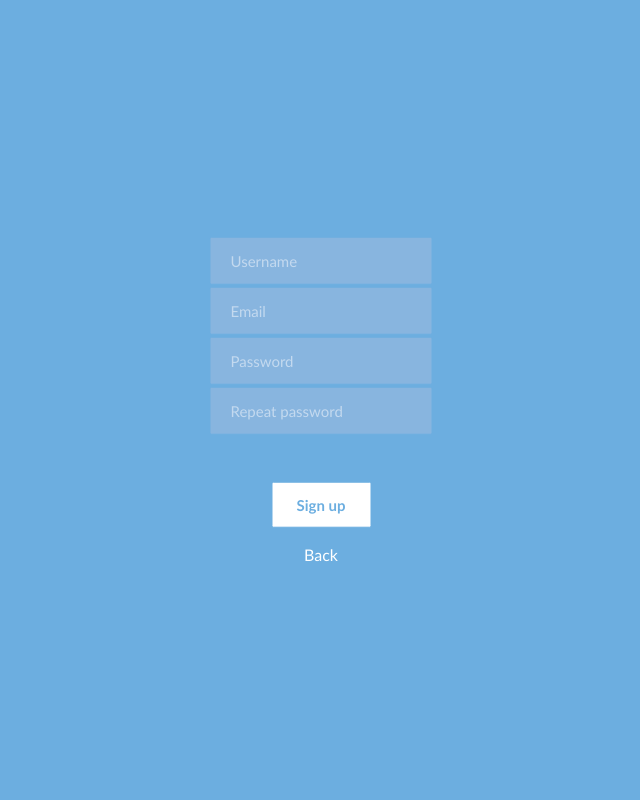
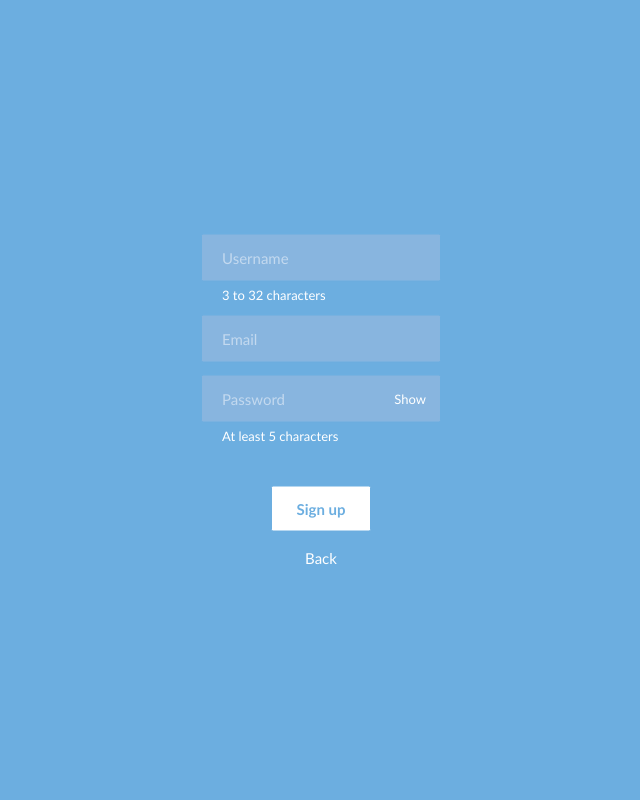
Before and after one commit to raphaelberly/journal, a Flask app: page /signup in a window 1280 px wide. Shown: the whole page, without its empty margins (319-959 px from the left). Run offline with Flask 3, Linux system fonts and the light colour scheme; parts of the project's set-up code (start-up, migrations or seed data) failed here and were passed over; some libraries are stand-ins or nearby versions.

Commit message:
Ease login and signup: looser rules, clear errors checked as you type

```diff
--- a/app/forms.py
+++ b/app/forms.py
@@ -1,41 +1,47 @@
 from flask_wtf import FlaskForm
-from wtforms import StringField, PasswordField, SubmitField
-from wtforms.validators import ValidationError, DataRequired, Email, EqualTo, Length
+from sqlalchemy import func
+from wtforms import StringField, EmailField, PasswordField, SubmitField
+from wtforms.validators import ValidationError, DataRequired, Email, Length
 from app.models import User
+
+
+def strip(value: str | None) -> str | None:
+    # Drop the space the iPhone keyboard adds after a suggested word
+    return value.strip() if value else value
 
 
 class RegistrationForm(FlaskForm):
 
+    # Keep the hints of signup.html in line with these rules
     username = StringField(
         label='Username',
-        validators=[DataRequired(), Length(5, 35)],
-        render_kw={'placeholder': 'Username'}
+        filters=[strip],
+        validators=[DataRequired('Required'), Length(3, 32, 'Must be 3 to 32 characters long')],
+        render_kw={'placeholder': 'Username', 'autocomplete': 'username',
+                   'autocapitalize': 'none', 'autocorrect': 'off', 'spellcheck': 'false'}
     )
-    email = StringField(
+    email = EmailField(
         label='Email',
-        validators=[DataRequired(), Email()],
-        render_kw={'placeholder': 'Email'}
+        filters=[strip],
+        validators=[DataRequired('Required'), Email(granular_message=True)],
+        render_kw={'placeholder': 'Email', 'autocomplete': 'email'}
     )
     password = PasswordField(
         label='Password',
-        validators=[DataRequired(), Length(5, 35)],
-        render_kw={'placeholder': 'Password'}
-    )
-    password2 = PasswordField(
-        label='Repeat password',
-        validators=[DataRequired(), EqualTo('password')],
-        render_kw={'placeholder': 'Repeat password'}
+        validators=[DataRequired('Required'), Length(min=5, message='Must be at least 5 characters long')],
+        render_kw={'placeholder': 'Password', 'autocomplete': 'new-password',
+                   'autocapitalize': 'none', 'autocorrect': 'off', 'spellcheck': 'false'}
     )
     submit = SubmitField(
         label='Register'
     )
 
     def validate_username(self, username):
-        user = User.query.filter_by(username=username.data).first()
+        user = User.query.filter(func.lower(User.username) == username.data.lower()).first()
         if user is not None:
-            raise ValidationError('This username is already used. Please enter a new one.')
+            raise ValidationError('This username is already taken')
 
     def validate_email(self, email):
-        user = User.query.filter_by(email=email.data).first()
+        user = User.query.filter(func.lower(User.email) == email.data.lower()).first()
         if user is not None:
-            raise ValidationError('Please use a different email address.')
+            raise ValidationError('This email is already used by another account')
--- a/app/routes.py
+++ b/app/routes.py
@@ -6,7 +6,7 @@ from os import path
 from flask import render_template, request, url_for, flash, send_from_directory
 from flask_login import login_user, logout_user, login_required, current_user
 from flask_wtf.csrf import CSRFError
-from sqlalchemy import func, cast, Integer, case, and_
+from sqlalchemy import func, cast, Integer, case, and_, or_
 from werkzeug.exceptions import HTTPException
 from werkzeug.utils import redirect
 
@@ -97,17 +97,27 @@ def login():
     if current_user.is_authenticated:
         return redirect(url_for('search'))
 
+    metadata = {}
     if request.method == 'POST':
         if 'username' in request.form:
-            user = User.query.filter_by(username=get_post_result('username')).first()
-            if user is None or not user.check_password(get_post_result('password')):
-                flash('Wrong username or password', category='error')
-                return redirect(url_for('login'))
-            login_user(user, remember=True, duration=timedelta(days=90))
-            flash(f'Welcome, {user.username}!', category='success')
-            return redirect(url_for('search'))
+            # Accept the username or the email, whatever the case. Several accounts may match an
+            # email (or differ only by case), so keep the one the password opens
+            username = get_post_result('username').strip()
+            password = get_post_result('password')
+            users = User.query.filter(or_(
+                func.lower(User.username) == username.lower(),
+                func.lower(User.email) == username.lower(),
+            )).all()
+            user = next((user for user in users if user.check_password(password)), None)
+            if user is None:
+                # Render rather than redirect, to keep the username in its field
+                metadata = {'username': username, 'error': 'Wrong username or password'}
+            else:
+                login_user(user, remember=True, duration=timedelta(days=90))
+                flash(f'Welcome, {user.username}!', category='success')
+                return redirect(url_for('search'))
 
-    return render_template('login.html')
+    return render_template('login.html', payload={}, metadata=metadata)
 
 
 @app.route('/signup', methods=['GET', 'POST'])
--- /dev/null
+++ b/app/static/css/auth.css
@@ -0,0 +1,98 @@
+
+body {
+    background-color: #6caee0;
+    overflow: hidden;
+}
+
+.auth {
+    position: absolute;
+    top: 50%;
+    left: 50%;
+    transform: translate(-50%, -50%);
+    width: 240px;
+    text-align: left;
+    display: flex;
+    flex-direction: column;
+    gap: 12px;
+}
+
+.auth input {
+    box-sizing: border-box;
+    width: 100%;
+    border-radius: 2px;
+    background-color: #88B5DF;
+    padding: 14px 15px 14px 20px;
+    border: 1px solid #6caee0;
+    outline: none;
+    -webkit-appearance: none;
+    font: 15px Trebuchet MS;
+    color: #fff;
+}
+
+.field {
+    display: flex;
+    flex-direction: column;
+    gap: 5px;
+}
+
+/* Rules shown before typing, replaced by the error when there is one */
+.field-hint {
+    padding-left: 21px;
+    font: 13px Trebuchet MS, sans-serif;
+    color: #fff;
+}
+
+.field:has(.field-error:not(:empty)) .field-hint {
+    display: none;
+}
+
+.field-error {
+    border-radius: 2px;
+    background-color: #B3261E;
+    padding: 6px 10px 6px 21px;
+    font: 14px Trebuchet MS, sans-serif;
+    color: #fff;
+}
+
+.field-error:empty {
+    display: none;
+}
+
+/* Show/Hide button, inside the password field */
+.password {
+    position: relative;
+}
+
+.password input {
+    padding-right: 60px;
+}
+
+.reveal {
+    position: absolute;
+    top: 0;
+    right: 0;
+    bottom: 0;
+    padding: 0 15px;
+    border: none;
+    background: none;
+    -webkit-appearance: none;
+    font: 13px Trebuchet MS, sans-serif;
+    color: #fff;
+    cursor: pointer;
+}
+
+.auth .styled-button {
+    align-self: center;
+    margin-top: 30px;
+}
+
+.auth a {
+    align-self: center;
+    margin-top: 5px;
+    color: white;
+    text-decoration: none;
+}
+
+::placeholder {
+    color: #C3D9EF;
+}
--- a/app/static/css/signup.css
+++ /dev/null
@@ -1,59 +0,0 @@
-
-body {
-    background-color: #6caee0;
-    overflow: hidden;
-}
-
-.signup {
-    position: absolute;
-    top: 50%;
-    left: 50%;
-    transform: translate(-50%, -50%);
-}
-
-.signup input{
-
-    border-radius: 2px;
-    background-color:  #88B5DF;
-    padding: 14px 15px 14px 20px;
-    border: 1px solid #6caee0;
-
-    color:#4E565C;
-    outline: none;
-    -webkit-appearance: none;
-
-    font: 15px Trebuchet MS;
-    color: #fff;
-}
-
-.signup td {
-    text-align: center;
-}
-
-.signup button {
-    margin-top: 20%;
-}
-
-.error {
-    font: 15px Trebuchet MS, sans-serif;
-    color: #E33A3A;
-}
-
-.signup a {
-    color: white;
-    text-decoration: none;
-}
-
-.signup p {
-    margin-top: 15px;
-}
-
-::placeholder { /* Chrome, Firefox, Opera, Safari 10.1+ */
-  color: #C3D9EF;
-}
-:-ms-input-placeholder { /* Internet Explorer 10-11 */
-  color: #C3D9EF;
-}
-::-ms-input-placeholder { /* Microsoft Edge */
-  color: #C3D9EF;
-}
--- /dev/null
+++ b/app/static/js/auth.js
@@ -0,0 +1,57 @@
+// Login and signup forms: check each field while it is filled in, with our own messages instead
+// of the browser's bubbles, and let the password be shown in clear
+
+function fieldError(input) {
+    if (input.validity.valueMissing) return 'Required';
+    if (input.validity.typeMismatch) return 'Not a valid email address';
+    if (input.validity.tooShort) return `Must be at least ${input.minLength} characters long`;
+    return '';
+}
+
+const form = document.querySelector('form.auth');
+const inputs = [...form.querySelectorAll('.field input')];
+const touched = new Set();
+form.noValidate = true;
+
+function check(input) {
+    // Until a field has been left once, only clear its error (the server's included), so as not
+    // to complain about a word still being typed
+    const error = input.closest('.field').querySelector('.field-error');
+    error.textContent = touched.has(input) ? fieldError(input) : '';
+}
+
+for (const input of inputs) {
+    input.addEventListener('input', () => check(input));
+    input.addEventListener('blur', () => {
+        if (input.value) {
+            touched.add(input);
+            check(input);
+        }
+    });
+}
+
+form.addEventListener('submit', event => {
+    inputs.forEach(input => {
+        touched.add(input);
+        check(input);
+    });
+    const invalid = inputs.find(input => !input.validity.valid);
+    if (invalid) {
+        event.preventDefault();
+        invalid.focus();
+    } else {
+        // Send the password hidden again, for password managers to offer saving it
+        form.querySelectorAll('.password input').forEach(input => input.type = 'password');
+    }
+});
+
+for (const button of form.querySelectorAll('.reveal')) {
+    const input = button.parentElement.querySelector('input');
+    // Keep the focus (and the keyboard) on the field
+    button.addEventListener('mousedown', event => event.preventDefault());
+    button.addEventListener('click', () => {
+        const shown = input.type === 'text';
+        input.type = shown ? 'password' : 'text';
+        button.textContent = shown ? 'Show' : 'Hide';
+    });
+}
--- a/app/templates/signup.html
+++ b/app/templates/signup.html
@@ -3,53 +3,38 @@
 <head>
     <title>Signup - Journal</title>
     {% include 'base/head.html' %}
+    <script type=text/javascript src="{{ url_for('static', filename='js/auth.js') }}" defer></script>
     <link rel="stylesheet" href="{{ url_for('static', filename='css/buttons.css')}}">
-    <link rel="stylesheet" href="{{ url_for('static', filename='css/signup.css')}}">
+    <link rel="stylesheet" href="{{ url_for('static', filename='css/auth.css')}}">
 </head>
 
 <body ontouchstart="">
 
 {% include 'base/alert.html' %}
 
-<div class="signup">
-<table align="center">
-
-    <form action="" method="post">
-        {{ form.hidden_tag() }}
-        <tr><td>
-            {{ form.username() }}<br>
-            {% for error in form.username.errors %}
-            <span class="error">{{ error }}</span>
-            {% endfor %}
-        </td></tr>
-        <tr><td>
-            {{ form.email() }}<br>
-            {% for error in form.email.errors %}
-            <span class="error">{{ error }}</span>
-            {% endfor %}
-        </td></tr>
-        <tr><td>
-            {{ form.password() }}<br>
-            {% for error in form.password.errors %}
-            <span class="error">{{ error }}</span>
-            {% endfor %}
-        </td></tr>
-        <tr><td>
-            {{ form.password2() }}<br>
-            {% for error in form.password2.errors %}
-            <span class="error">{{ error }}</span>
-            {% endfor %}
-        </td></tr>
-        <tr><td>
-            <button class="styled-button empty" type="submit">Sign up</button>
-        </td></tr>
-        <tr><td>
-            <p><a href="{{url_for('login')}}">Back</a></p>
-        </td></tr>
-    </form>
-
-</table>
-</div>
+<!-- The hints restate the rules of RegistrationForm: keep them in line -->
+<form class="auth" method="post">
+    {{ form.hidden_tag() }}
+    <div class="field">
+        {{ form.username() }}
+        <span class="field-hint">3 to 32 characters</span>
+        <span class="field-error">{{ form.username.errors[0] if form.username.errors }}</span>
+    </div>
+    <div class="field">
+        {{ form.email() }}
+        <span class="field-error">{{ form.email.errors[0] if form.email.errors }}</span>
+    </div>
+    <div class="field">
+        <div class="password">
+            {{ form.password() }}
+            <button class="reveal" type="button">Show</button>
+        </div>
+        <span class="field-hint">At least 5 characters</span>
+        <span class="field-error">{{ form.password.errors[0] if form.password.errors }}</span>
+    </div>
+    <button class="styled-button empty" type="submit">Sign up</button>
+    <a href="{{ url_for('login') }}">Back</a>
+</form>
 
 </body>
 </html>
```
Also changed, not shown: app/static/css/login.css (deleted, +0 -54 lines), app/templates/login.html (+19 -21 lines), README.md, img/login_page.png.
